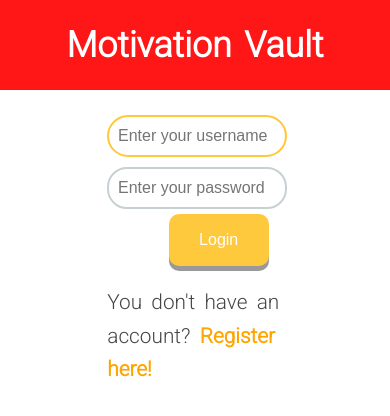
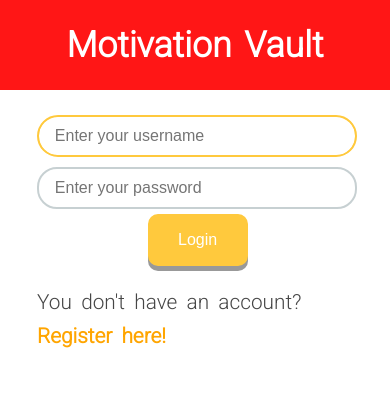
Before and after one commit to manuel12/motivation-vault, a React (Create React App) app in the folder front-end/: page / in a window 390 px wide. Shown: the top 416 px of the page. Built offline with nearby package versions, Linux system fonts and the light colour scheme.

Commit message:
Added media query for max-width 600px, and added .login-container stylings there.

```diff
--- a/front-end/src/css/Auth.module.css
+++ b/front-end/src/css/Auth.module.css
@@ -18,3 +18,11 @@ span {
   color: orange;
   cursor: pointer;
 }
+
+@media screen and (max-width: 600px) {
+  .login-container {
+    width: 90%;
+    margin-left: 5%;
+    margin-right: 5%;
+  }
+}
```
